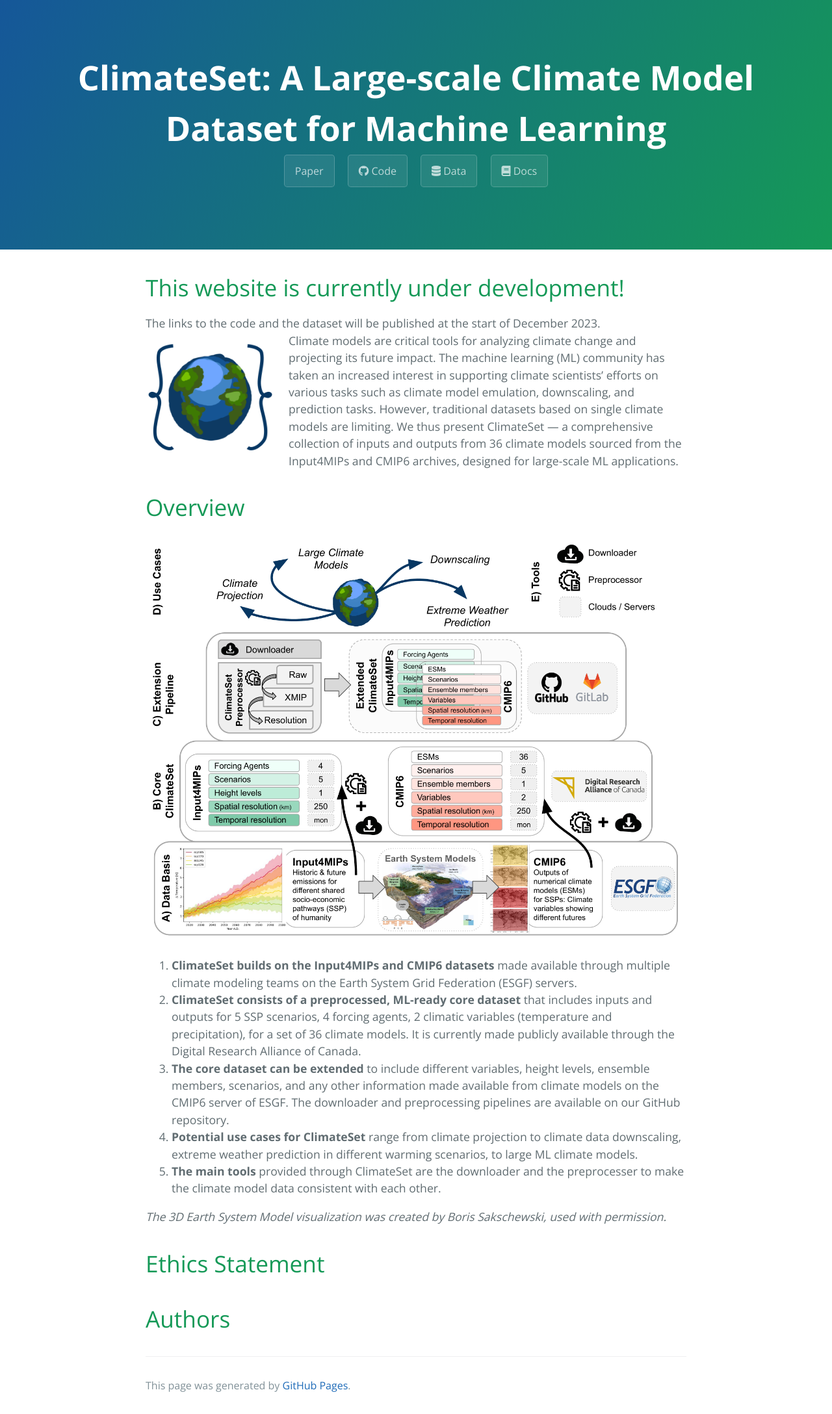
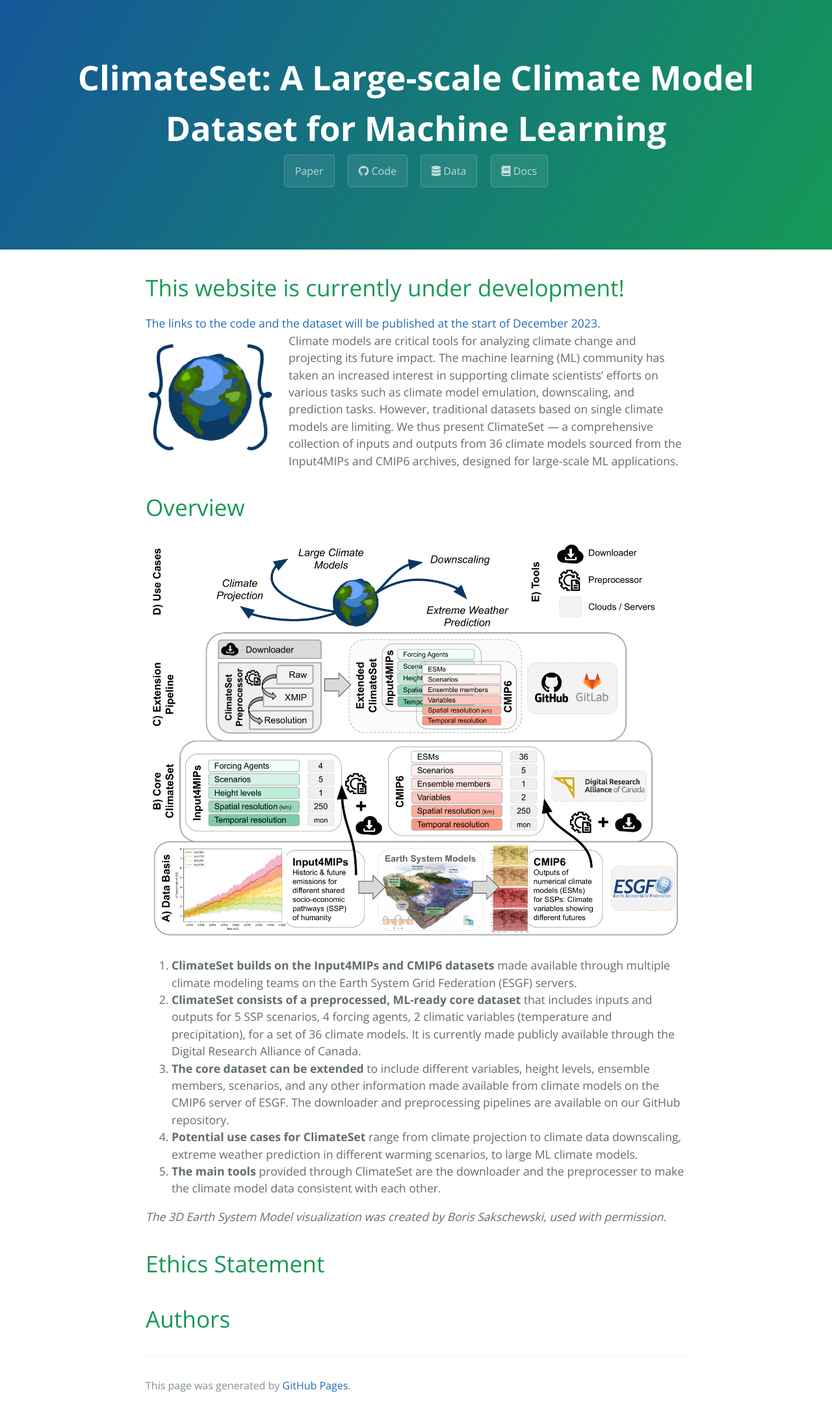
Before and after one commit to climateset/climateset.github.io, a Jekyll site: the page built from index.md, in a window 1280 px wide. Shown: the whole page at 65% size. Built offline with Jekyll 4.4.1, drawn with Linux system fonts in a browser that asks for light colours; nearby versions of some CDN libraries; a style sheet for code colours, icons or effects is not loaded.

```diff
--- a/index.md
+++ b/index.md
@@ -4,7 +4,7 @@ layout: default
 
 <h1>This website is currently under development!</h1>
 <div>
-    The links to the code and the dataset will be published at the start of December 2023.
+    <a>The links to the code and the dataset will be published at the start of December 2023.</a>
 </div>
 
 <div style="display: flex; align-items: flex-start;">
```
